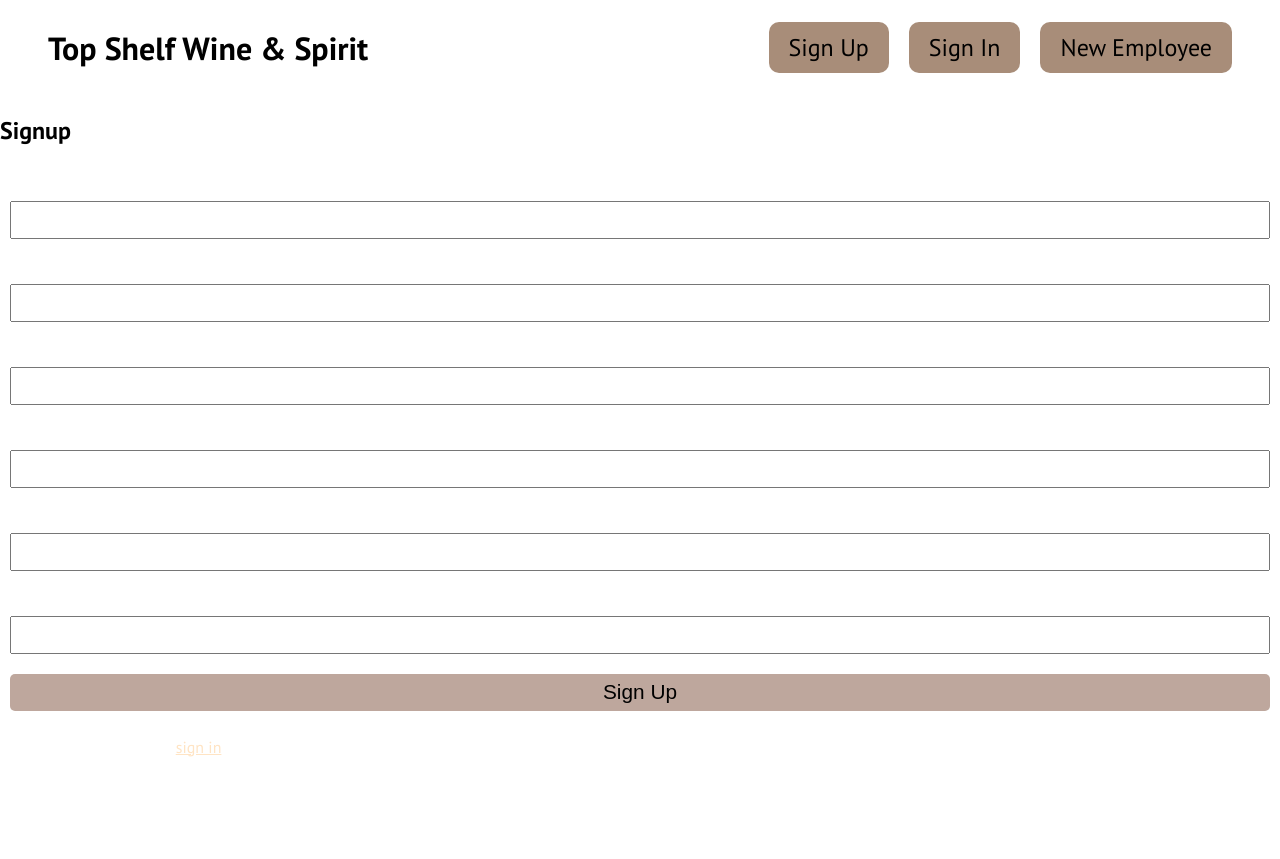
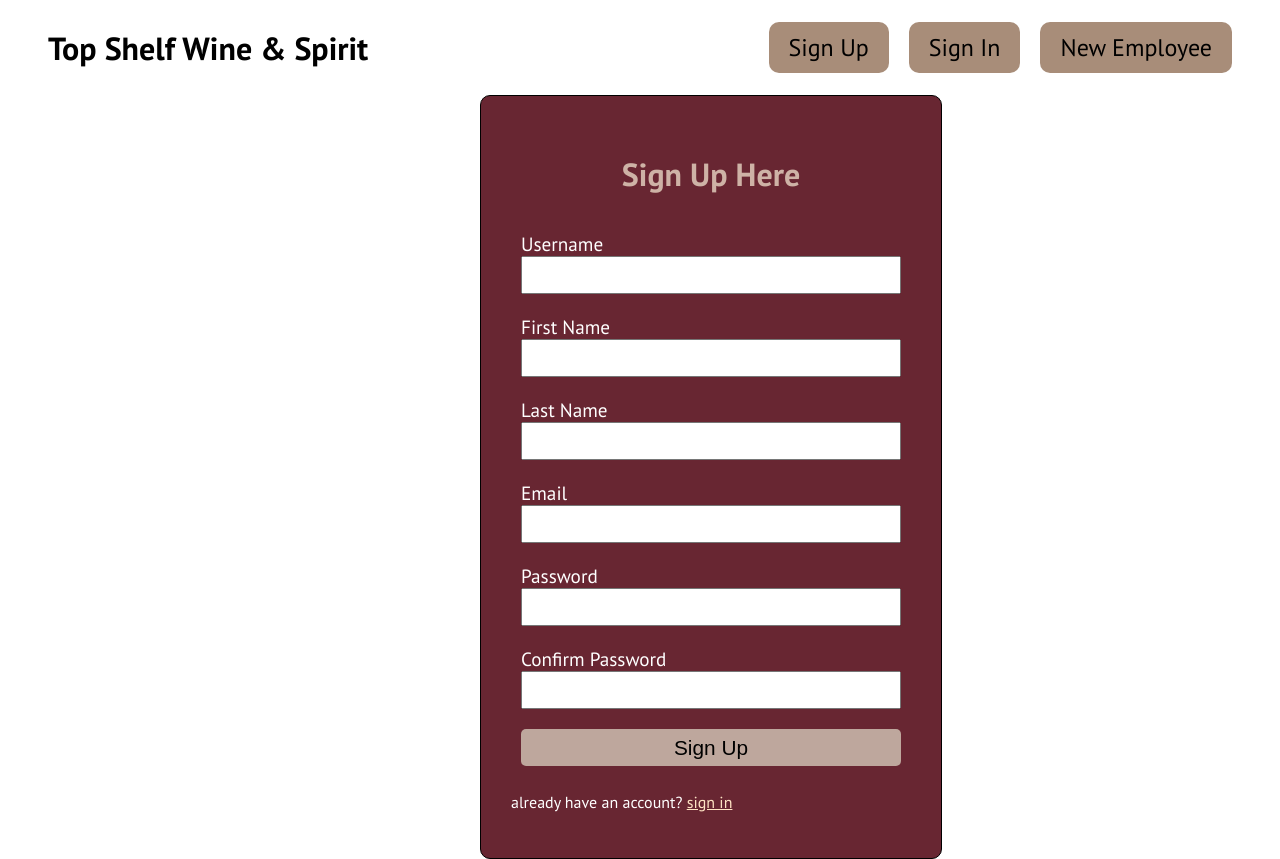
Before and after one commit to dianamutinda/wine-and-spirit-employee-management, a React (Vite) app in the folder client/: page /signup in a window 1280 px wide. Before the commit the page ends 800 px from the top, so only its background shows below. Built offline with nearby package versions, Linux system fonts and the light colour scheme.

Commit message:
styles the other orms

```diff
--- a/client/src/pages/Authentification/Authentification.css
+++ b/client/src/pages/Authentification/Authentification.css
@@ -2,7 +2,7 @@
     /* display: grid;
     place-content: center; */
     border: 1px solid;
-    width: 20rem;
+    width: 25rem;
     margin-left: 30rem;
     padding: 30px;
     border-radius: 10px;
--- a/client/src/pages/Authentification/Employee.jsx
+++ b/client/src/pages/Authentification/Employee.jsx
@@ -56,8 +56,9 @@ const Employee = () =>{
     })
     return(
         <section>
-            <h1>New Employee</h1>
-            <form onSubmit={formik.handleSubmit}>
+
+            <form onSubmit={formik.handleSubmit} className='form'>
+            <h1>register New Employee</h1>
                 <div className="form-items">
                     <label htmlFor="username">Username</label>
                     <input type="text" id="username" name='username' value={formik.values.username} onChange={formik.handleChange}/>
--- a/client/src/pages/Authentification/Signup.jsx
+++ b/client/src/pages/Authentification/Signup.jsx
@@ -43,8 +43,9 @@ const Signup = () =>{
     })
     return(
         <section>
-            <h1>Signup</h1>
-            <form onSubmit={formik.handleSubmit}>
+
+            <form onSubmit={formik.handleSubmit} className='form'>
+            <h1>Sign up here</h1>
                 <div className="form-items">
                     <label htmlFor="username">Username</label>
                     <input type="text" id="username" name='username' value={formik.values.username} onChange={formik.handleChange}/>
```
